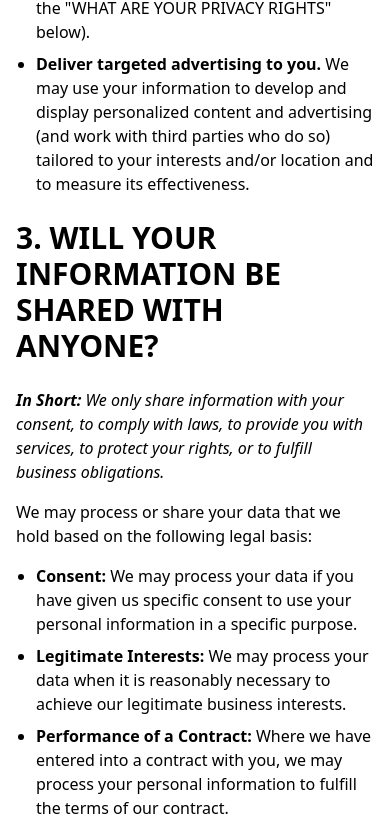
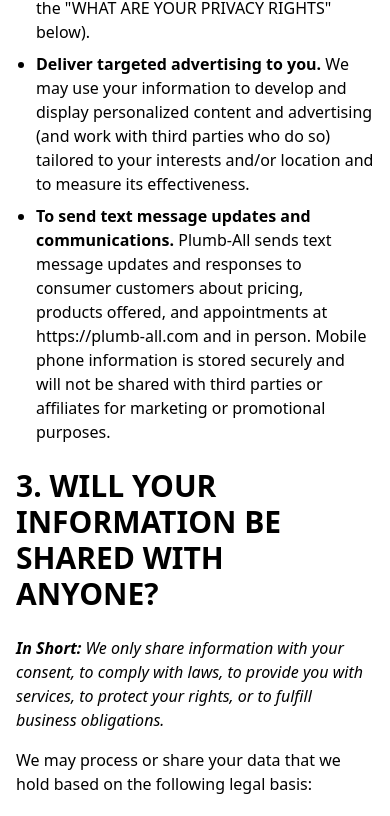
Before and after one commit to DeathCamel58/plumb-all-nextjs, a Next.js app: page /privacy-policy in a window 390 px wide. Shown: the part 6788-7604 px from the top of the page. Built offline with nearby package versions, Linux system fonts and the light colour scheme.

Commit message:
Privacy Policy: Add 10DLC compliance terminology This is for SMS communication and phone number storage and sharing provisions

```diff
--- a/src/app/privacy-policy/page.tsx
+++ b/src/app/privacy-policy/page.tsx
@@ -139,6 +139,7 @@ export default function PrivacyPolicy() {
           <li><strong>To respond to user inquiries/offer support to users.</strong> We may use your information to respond to your inquiries and solve any potential issues you might have with the use of our Services.</li>
           <li><strong>To send you marketing and promotional communications.</strong> We and/or our third-party marketing partners may use the personal information you send to us for our marketing purposes, if this is in accordance with your marketing preferences. For example, when expressing an interest in obtaining information about us or our Website, subscribing to marketing or otherwise contacting us, we will collect personal information from you. You can opt-out of our marketing emails at any time (see the &#34;WHAT ARE YOUR PRIVACY RIGHTS&#34; below).</li>
           <li><strong>Deliver targeted advertising to you.</strong> We may use your information to develop and display personalized content and advertising (and work with third parties who do so) tailored to your interests and/or location and to measure its effectiveness.</li>
+          <li><strong>To send text message updates and communications.</strong> Plumb-All sends text message updates and responses to consumer customers about pricing, products offered, and appointments at https://plumb-all.com and in person. Mobile phone information is stored securely and will not be shared with third parties or affiliates for marketing or promotional purposes.</li>
         </ul>
 
         <h2 className="text-3xl font-semibold mb-6" id="infoshare">3. WILL YOUR INFORMATION BE SHARED WITH ANYONE?</h2>
```
